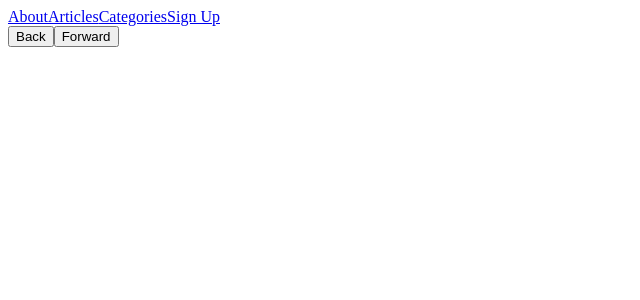
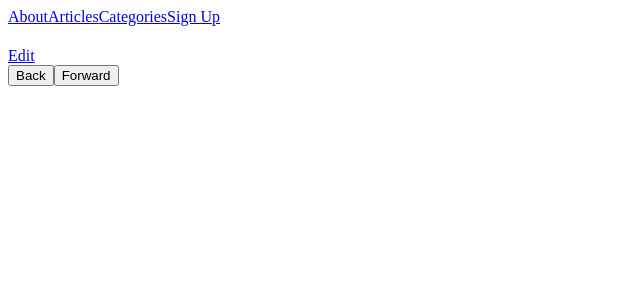
Before and after one commit to rucpata/react_router_lesson, a React (Create React App) app: page /profile in a window 1280 px wide. Shown: the top 300 px of the page, without its empty margins (0-640 px from the left). Built offline with nearby package versions, Linux system fonts and the light colour scheme; the HTML template or start-up script is replaced by a standard one.

Commit message:
basic routing with <Route>

```diff
--- a/src/app/App.js
+++ b/src/app/App.js
@@ -1,4 +1,6 @@
 import React from "react";
+import { BrowserRouter as Router, Route } from "react-router-dom";
+
 import Header from "../components/Header";
 import Footer from "../components/Footer";
 import About from "../components/About";
@@ -13,13 +15,28 @@ import "./App.css";
 
 function App() {
   return (
-    <div>
+    <Router>
       <Header />
       <main>
+        <Route path='/about'>
+          <About/>
+        </Route>
+        <Route path='/sign-up'>
+          <SignUp/>
+        </Route>
+        <Route path='/articles'>
+          <Articles/>
+        </Route>
+        <Route path='/categories'>
+          <Categories/>
+        </Route>
+        <Route path='/profile'>
+          <Profile/>
+        </Route>
         {/* Add Routes here! */}
       </main>
       <Footer />
-    </div>
+    </Router>
   );
 }
 
```
